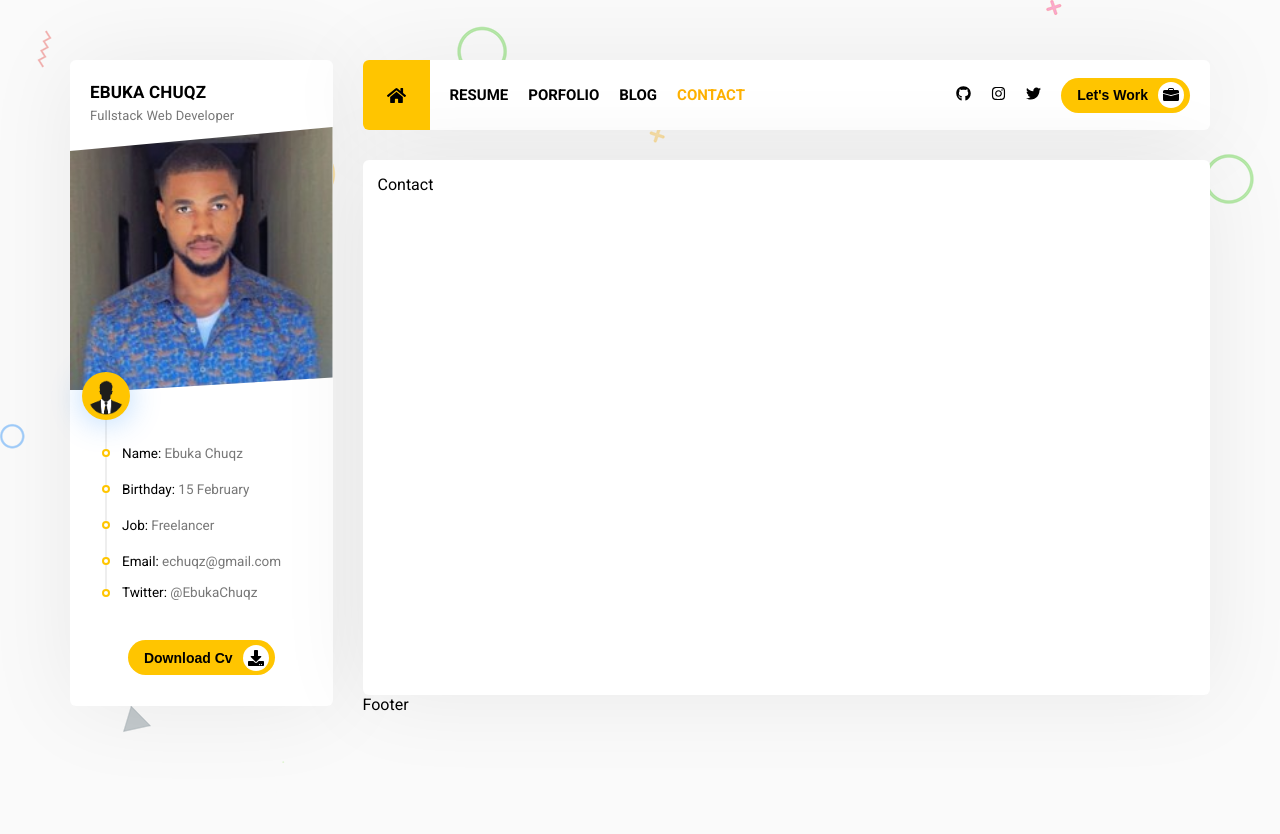
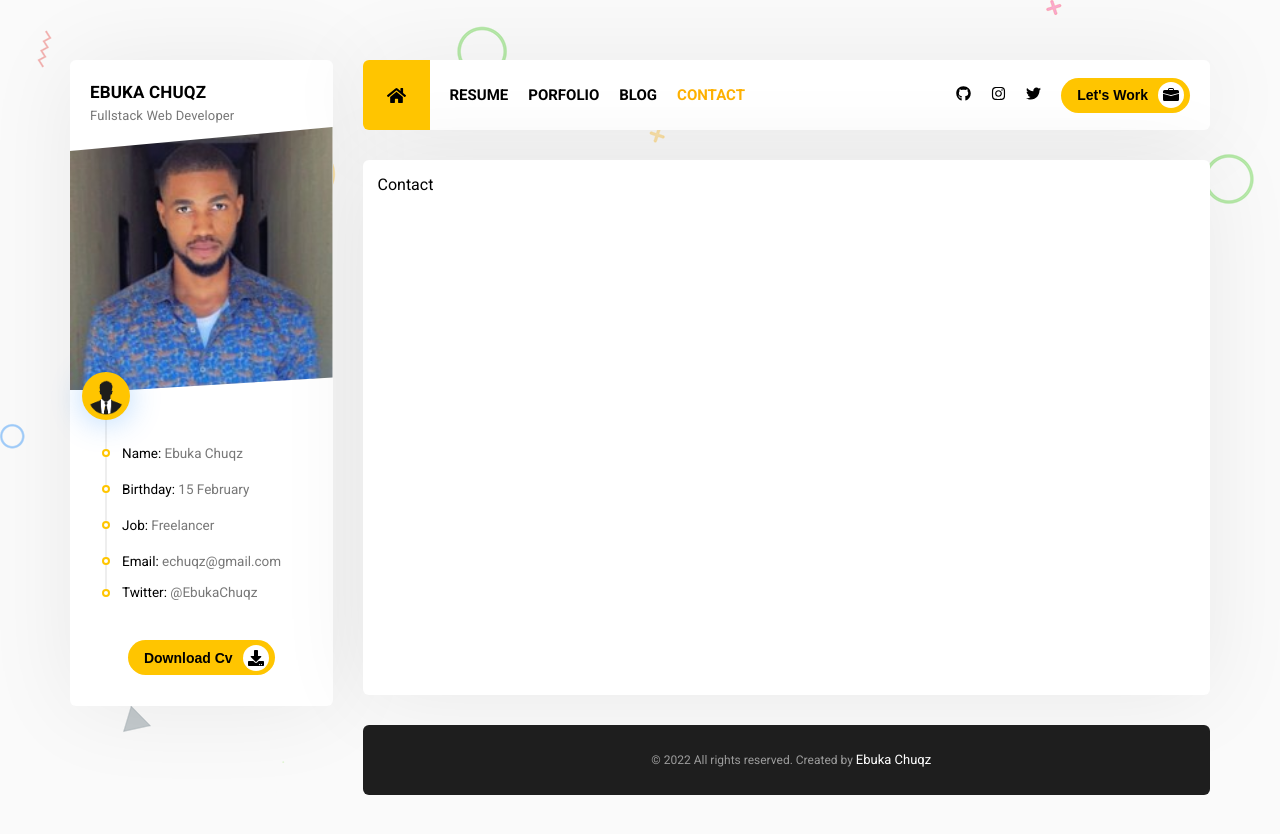
Before and after one commit to Ebukachuqz/my-website, a React (Create React App) app: page /contact in a window 1280 px wide. Shown: the top 834 px of the page. Before the commit the page ends 800 px from the top, so only its background shows below. Built offline with nearby package versions, Linux system fonts and the light colour scheme.

Commit message:
Built footer

```diff
--- a/src/components/Footer/Footer.jsx
+++ b/src/components/Footer/Footer.jsx
@@ -1,7 +1,34 @@
+import { styled } from "@mui/material";
 import React from "react";
 
+const Container = styled("footer")`
+  background: #1e1e1e;
+  min-height: 50px;
+  margin: 30px auto;
+  padding: 10px;
+  color: #fff;
+  border-radius: var(--border-radius);
+`;
+
+const FooterText = styled("p")`
+  color: #9c9c9c;
+  font-size: 12px;
+  text-align: center;
+  padding: 5px;
+  width: 100%;
+  span {
+    color: #fff;
+    font-size: 13px;
+  }
+`;
 const Footer = () => {
-  return <div>Footer</div>;
+  return (
+    <Container>
+      <FooterText>
+        © 2022 All rights reserved. Created by <span>Ebuka Chuqz</span>
+      </FooterText>
+    </Container>
+  );
 };
 
 export default Footer;
```
